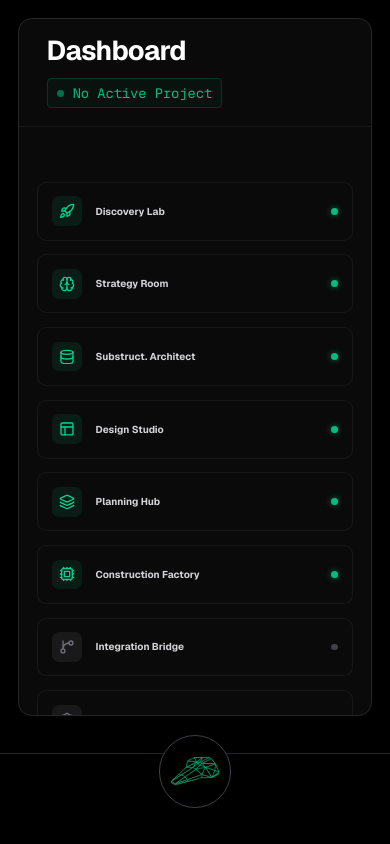
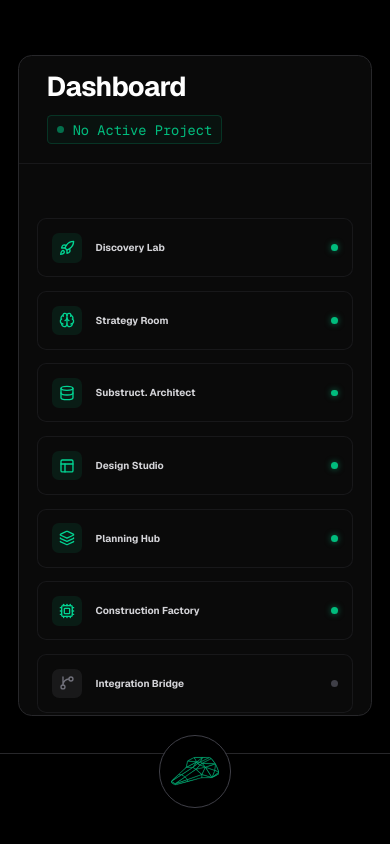
Before and after one commit to legioncodex100/command-deck, a Next.js app: page /dashboard in a window 390 px wide. Built offline with nearby package versions, Linux system fonts and the light colour scheme; no server answers.

Commit message:
Increase mobile top padding to 3rem+safe-area to fix Android clipping

```diff
--- a/src/app/(deck)/layout.tsx
+++ b/src/app/(deck)/layout.tsx
@@ -29,7 +29,7 @@ export default async function DeckLayout({
                 </div>
                 <div className="flex-1 flex flex-col min-w-0">
                     <MobileNavbar />
-                    <main className="flex-1 bg-black px-4 pb-4 pt-[calc(env(safe-area-inset-top)+1rem)] md:p-6 overflow-hidden flex flex-col mb-24 lg:mb-0">
+                    <main className="flex-1 bg-black px-4 pb-4 pt-[calc(env(safe-area-inset-top)+3rem)] md:p-6 overflow-hidden flex flex-col mb-24 lg:mb-0">
                         <div className="w-full h-full flex flex-col bg-[#0a0a0a] rounded-xl border border-zinc-800 shadow-2xl overflow-hidden relative">
                             <GlobalHeader />
                             <div className="flex-1 overflow-hidden min-h-0 relative">
```
